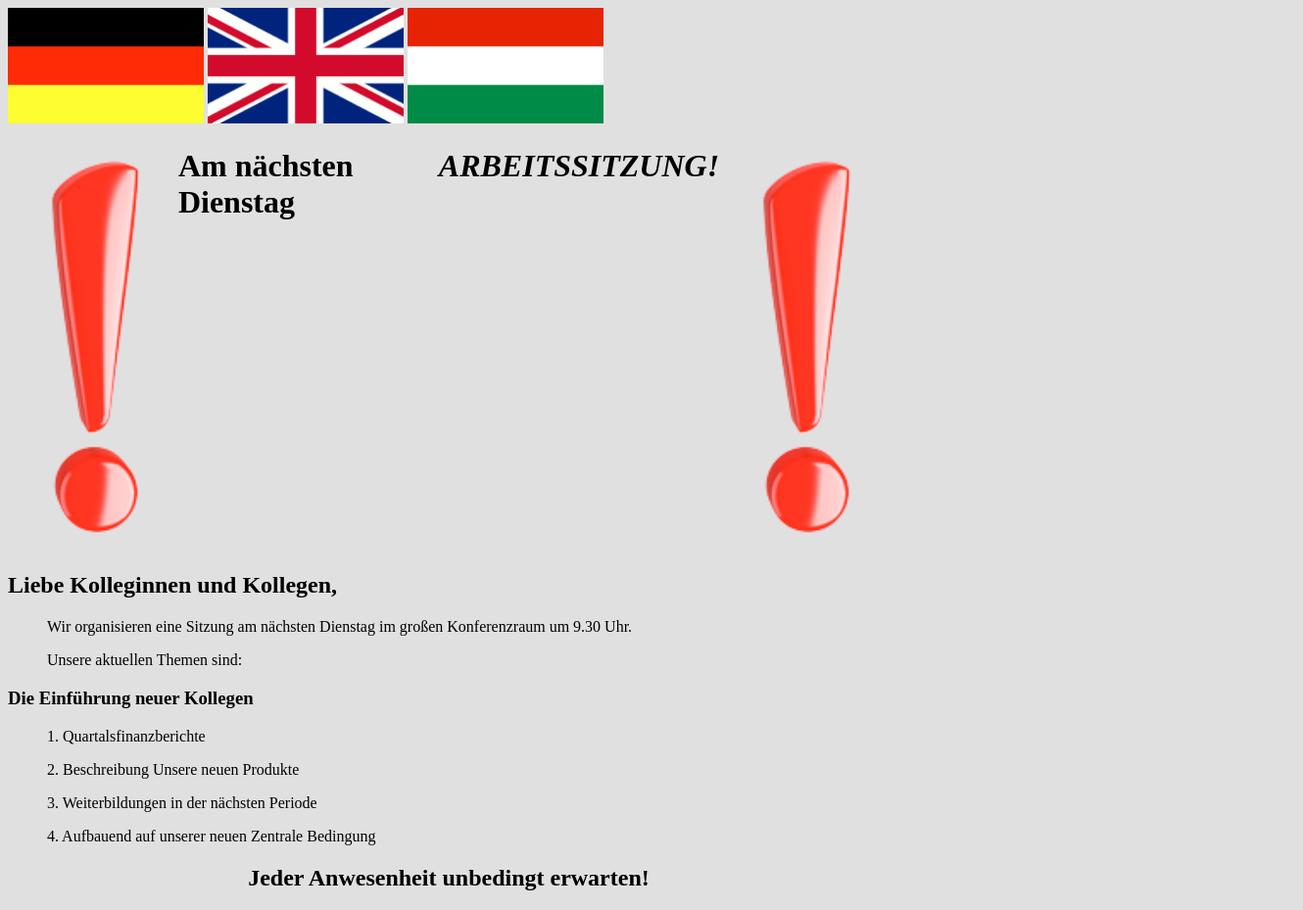
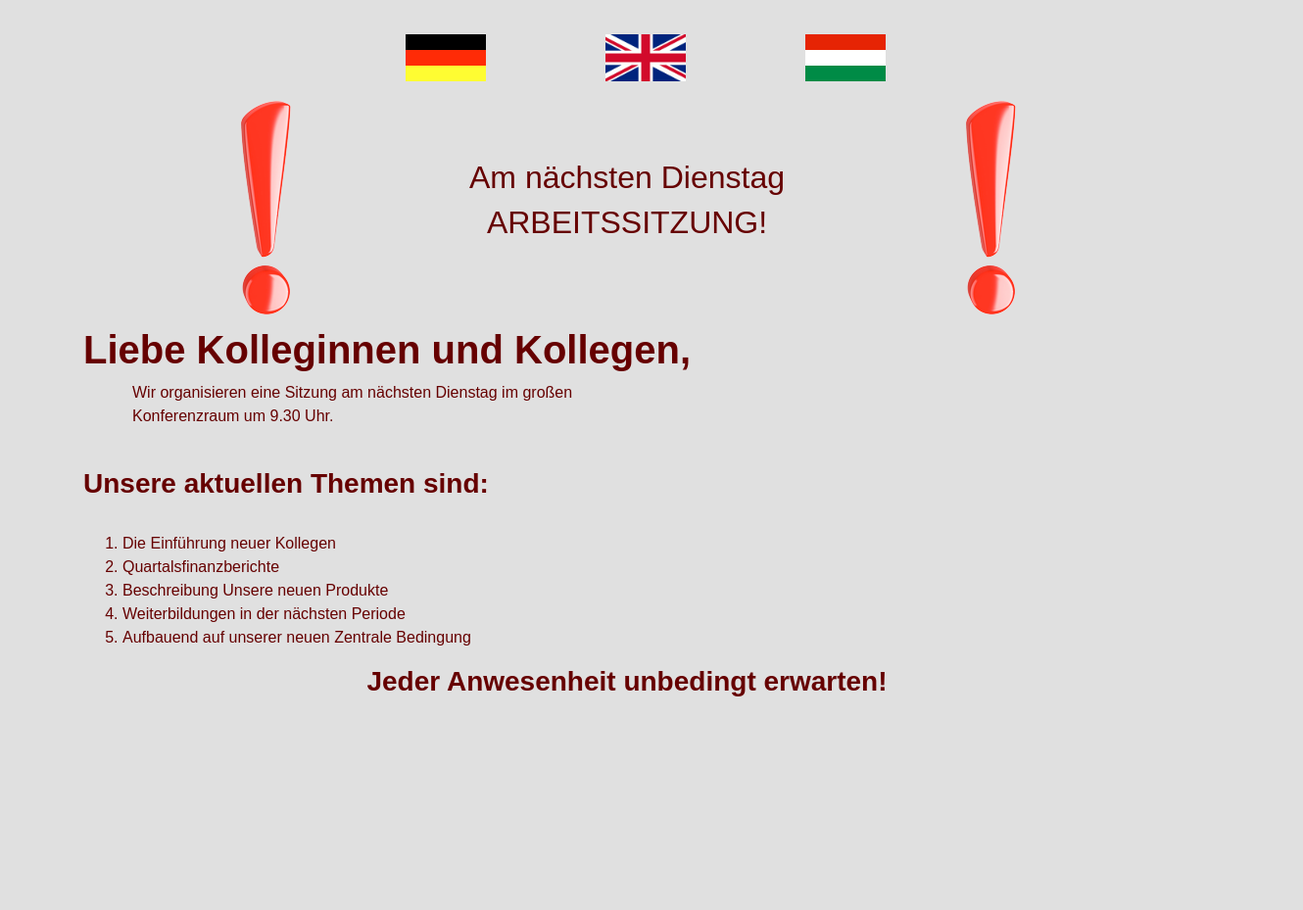
Before and after one commit to himpelmanjanos/hazifeladat, a plain HTML site: page index.html in a window 1280 px wide. Shown: the whole page at 98% size, 1330 px wide, since content can reach past the window. After the commit the page ends 800 px from the top, so only its background shows below. Drawn offline with nearby package versions, Linux system fonts and the light colour scheme.

Commit message:
mentés2

```diff
--- a/index.html
+++ b/index.html
@@ -1,31 +1,61 @@
 <!DOCTYPE html>
-<html lang="hu">
+<html lang="ger">
 <head>
     <meta charset="UTF-8">
     <meta name="viewport" content="width=device-width, initial-scale=1.0">
-    <title>hazifeladat</title>
-<link rel="stylesheet" href="style.css">
+    <link rel="stylesheet" href="https://cdn.jsdelivr.net/npm/bootstrap@4.3.1/dist/css/bootstrap.min.css" integrity="sha384-ggOyR0iXCbMQv3Xipma34MD+dH/1fQ784/j6cY/iJTQUOhcWr7x9JvoRxT2MZw1T" crossorigin="anonymous">
+    <link rel="stylesheet" href="main.css">
+    <title>ARBEITSSITZUNG</title>
 </head>
 <body>
-    <img src="img/de.png" alt="">
-    <img src="img/en.png" alt="">
-    <img src="img/hu.png" alt="">
-
-    <div id="felkialtojelek">
-        <img id="jel" src="img/jel.png" alt="">
-        <h1>Am nächsten Dienstag</h1>
-        <h1><i>ARBEITSSITZUNG!</i></h1>
-        <img id="jel" src="img/jel.png" alt="">
+    <div class="col-12" id="zcsapat">
+        <div class="box" id="a">
+            <a href="de.html">
+            <img src="de.png" alt="felkialtojel" id="zaszlo">
+            </a>
+            <a href="eng.html">
+            <img src="en.png" alt="felkialtojel" id="zaszlo">
+            </a>
+            <a href="hu.html">
+            <img src="hu.png" alt="felkialtojel" id="zaszlo">
+            </a>
+        </div>
     </div>
 
-    <h2>Liebe Kolleginnen und Kollegen,</h2>
-        <ul>Wir organisieren eine Sitzung am nächsten Dienstag im großen Konferenzraum um 9.30 Uhr.</ul>
-        <ul>Unsere aktuellen Themen sind:</ul>
-    <h3>Die Einführung neuer Kollegen</h3>
-        <ul>1. Quartalsfinanzberichte</ul>
-        <ul>2. Beschreibung Unsere neuen Produkte</ul>
-        <ul>3. Weiterbildungen in der nächsten Periode</ul>
-        <ul>4. Aufbauend auf unserer neuen Zentrale Bedingung</ul>
-    <h2 id="macska">Jeder Anwesenheit unbedingt erwarten!</h2>
+
+    <div class="container">
+
+        <div class="container">
+            <div class="row">
+                <div class="col-4" id="kozep1">
+                    <img src="jel.png" alt="felkialtojel" id="jel1">
+                </div>
+                <div class="col-4" id="kozep2">
+                    <h2 id="cim">Am nächsten Dienstag</h2>
+                    <h2 id="cim">ARBEITSSITZUNG!</h2>
+                </div>
+                <div class="col-4" id="kozep3">
+                    <img src="jel.png" alt="felkialtojel" id="jel2">
+                </div>
+            </div>
+        </div>
+
+    <h1 style="font-weight: 650;">Liebe Kolleginnen und Kollegen,</h1>
+
+    <p id="bekezdes">Wir organisieren eine Sitzung am nächsten Dienstag im großen Konferenzraum um 9.30 Uhr.</p> <br>
+
+    <h3 style="font-weight: 600;">Unsere aktuellen Themen sind:</h3><br>
+
+<ol>
+    <li>Die Einführung neuer Kollegen</li>
+    <li>Quartalsfinanzberichte</li>
+    <li>Beschreibung Unsere neuen Produkte</li>
+    <li>Weiterbildungen in der nächsten Periode</li>
+    <li>Aufbauend auf unserer neuen Zentrale Bedingung</li>
+</ol>
+
+    <h3 style="text-align: center; font-weight: 600;">Jeder Anwesenheit unbedingt erwarten!</h3>
+
+
 </body>
 </html>
--- /dev/null
+++ b/main.css
@@ -0,0 +1,39 @@
+body {
+    background-color: #E0E0E0;
+    color: #660000;
+    font-family: Arial, Helvetica, sans-serif;
+    overflow-x: hidden;
+}
+
+#a {
+    display: flex;
+    align-items: start;
+    padding-left: 60px;
+}
+
+#zcsapat {
+    margin-left: 50px;
+    display: flex;
+    justify-content: space-around;
+    align-items: center;
+}
+
+
+#zaszlo {
+    width: 40%;
+    margin-top: 35px;
+}
+
+#kozep1,
+#kozep2,
+#kozep3 {
+    display: flex;
+    align-items: center;
+    justify-content: center;
+    flex-direction: column;
+}
+
+#bekezdes {
+    margin-left: 50px;
+    margin-right: 600px;
+}
--- a/style.css
+++ /dev/null
@@ -1,24 +0,0 @@
-img{
-    width: 200px;
-    text-align: center;
-}
-
-body{
-    background-color: #E0E0E0;
-    box-shadow: 2px gray;
-    width: 900px;
-    padding: 0 auto;
-    color: #660000 Arial;
-}
-
-#felkialtojelek{
-    display: flex;
-}
-
-#jel{
-    width: 200px;
-}
-
-#macska{
-    text-align: center;
-}
```
Also changed, not shown: de.png (renamed from img/de.png), en.png (renamed from img/en.png), hu.png (renamed from img/hu.png), jel.png (renamed from img/jel.png).
